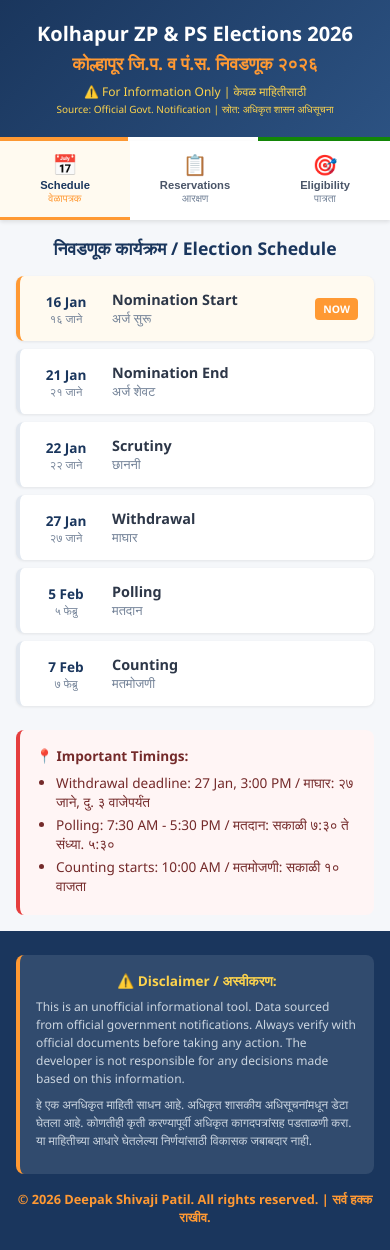
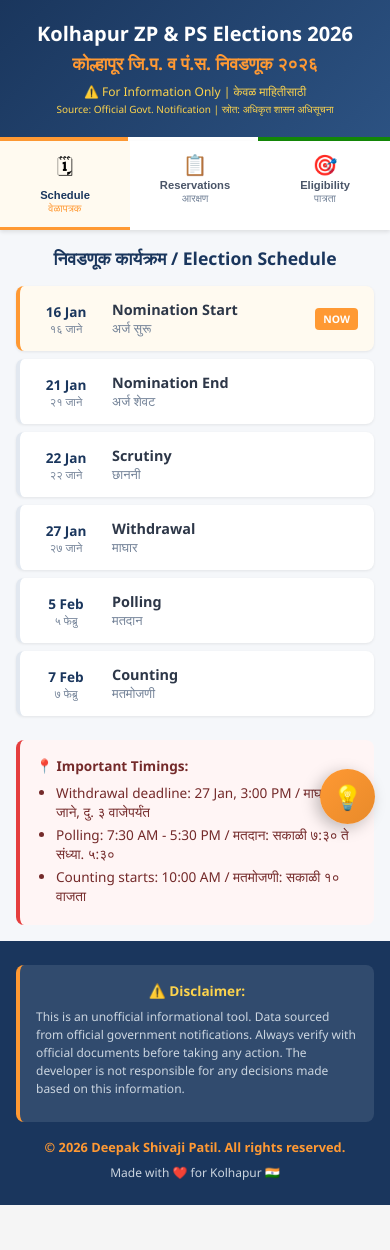
Before and after one commit to dspatil/kop-zp-ps-elections-2026, a Next.js app: page / in a window 390 px wide. After the commit the page ends 1205 px from the top, so only its background shows below. Built offline with nearby package versions, Linux system fonts and the light colour scheme.

Commit message:
feat: Add floating feedback button, fix mobile filters, update footer

```diff
--- a/app/page.module.css
+++ b/app/page.module.css
@@ -6,6 +6,8 @@
   font-family: 'Segoe UI', -apple-system, BlinkMacSystemFont, sans-serif;
   display: flex;
   flex-direction: column;
+  overflow-x: hidden;
+  max-width: 100vw;
 }
 
 /* Header */
@@ -299,12 +301,22 @@
   border-radius: 8px;
   margin-bottom: 1rem;
   box-shadow: 0 1px 3px rgba(0, 0, 0, 0.08);
+  overflow-x: auto;
+  -webkit-overflow-scrolling: touch;
 }
 
 .filterRow {
-  display: grid;
-  grid-template-columns: repeat(2, 1fr);
+  display: flex;
+  flex-direction: column;
   gap: 0.5rem;
+  min-width: 0;
+}
+
+@media (min-width: 480px) {
+  .filterRow {
+    display: grid;
+    grid-template-columns: repeat(2, 1fr);
+  }
 }
 
 @media (min-width: 768px) {
@@ -316,6 +328,9 @@
 .filters .select {
   padding: 0.625rem;
   font-size: 0.85rem;
+  width: 100%;
+  min-width: 0;
+  box-sizing: border-box;
 }
 
 .clearButton {
@@ -437,6 +452,84 @@
   margin-top: auto;
 }
 
+/* Floating Feedback Button */
+.floatingFeedback {
+  position: fixed;
+  right: -5px;
+  top: 50%;
+  transform: translateY(-50%);
+  background: linear-gradient(135deg, #FF9933 0%, #e88a2a 100%);
+  color: white;
+  padding: 0.75rem 1.25rem 0.75rem 0.75rem;
+  border-radius: 30px 0 0 30px;
+  text-decoration: none;
+  display: flex;
+  align-items: center;
+  gap: 0.6rem;
+  box-shadow: -4px 4px 15px rgba(0, 0, 0, 0.25);
+  transition: all 0.3s ease;
+  z-index: 1000;
+}
+
+.floatingFeedback:hover {
+  right: 0;
+  padding-right: 1.5rem;
+  box-shadow: -6px 6px 20px rgba(0, 0, 0, 0.35);
+  background: linear-gradient(135deg, #138808 0%, #0d6b06 100%);
+}
+
+.feedbackIcon {
+  font-size: 1.5rem;
+  animation: bounce 2s infinite;
+}
+
+.feedbackText {
+  display: flex;
+  flex-direction: column;
+  line-height: 1.2;
+}
+
+.feedbackLine1 {
+  font-size: 0.7rem;
+  opacity: 0.9;
+  font-weight: 500;
+}
+
+.feedbackLine2 {
+  font-size: 0.85rem;
+  font-weight: 700;
+  letter-spacing: 0.3px;
+}
+
+@keyframes bounce {
+  0%, 100% { transform: translateY(0); }
+  50% { transform: translateY(-3px); }
+}
+
+/* Mobile: Show as floating circle */
+@media (max-width: 480px) {
+  .floatingFeedback {
+    top: auto;
+    bottom: 20px;
+    right: 15px;
+    border-radius: 50%;
+    padding: 1rem;
+    transform: none;
+    width: 55px;
+    height: 55px;
+    justify-content: center;
+  }
+
+  .feedbackText {
+    display: none;
+  }
+
+  .feedbackIcon {
+    font-size: 1.5rem;
+    margin: 0;
+  }
+}
+
 .footerDisclaimer {
   max-width: 800px;
   margin: 0 auto 1rem;
@@ -466,6 +559,12 @@
   font-size: 0.8rem;
   font-weight: 600;
   margin: 0;
+}
+
+.madeWith {
+  color: #cbd5e0;
+  font-size: 0.75rem;
+  margin-top: 0.5rem;
 }
 
 /* Print Button */
--- a/app/page.tsx
+++ b/app/page.tsx
@@ -122,7 +122,7 @@ export default function Home() {
           className={`${styles.tab} ${activeTab === 'schedule' ? styles.activeTab : ''}`}
           onClick={() => setActiveTab('schedule')}
         >
-          <span className={styles.tabIcon}>📅</span>
+          <span className={styles.tabIcon}>🗓</span>
           <span className={styles.tabLabel}>Schedule</span>
           <span className={styles.tabLabelMr}>वेळापत्रक</span>
         </button>
@@ -359,22 +359,31 @@ export default function Home() {
         )}
       </main>
 
+      {/* Floating Feedback Button */}
+      <a
+        href="mailto:inbox.dpatil@gmail.com?subject=Kolhapur Elections App - Suggestion&body=Hi Deepak,%0D%0A%0D%0AMy suggestion/feature request:%0D%0A%0D%0A"
+        className={styles.floatingFeedback}
+        title="Share your ideas!"
+      >
+        <span className={styles.feedbackIcon}>💡</span>
+        <span className={styles.feedbackText}>
+          <span className={styles.feedbackLine1}>Got an idea?</span>
+          <span className={styles.feedbackLine2}>Request a feature!</span>
+        </span>
+      </a>
+
       {/* Footer */}
       <footer className={styles.footer}>
         <div className={styles.footerDisclaimer}>
-          <strong>⚠️ Disclaimer / अस्वीकरण:</strong>
+          <strong>⚠️ Disclaimer:</strong>
           <p>
             This is an unofficial informational tool. Data sourced from official government notifications.
             Always verify with official documents before taking any action. The developer is not responsible
             for any decisions made based on this information.
           </p>
-          <p>
-            हे एक अनधिकृत माहिती साधन आहे. अधिकृत शासकीय अधिसूचनांमधून डेटा घेतला आहे.
-            कोणतीही कृती करण्यापूर्वी अधिकृत कागदपत्रांसह पडताळणी करा.
-            या माहितीच्या आधारे घेतलेल्या निर्णयांसाठी विकासक जबाबदार नाही.
-          </p>
         </div>
-        <p className={styles.copyright}>© {new Date().getFullYear()} Deepak Shivaji Patil. All rights reserved. | सर्व हक्क राखीव.</p>
+        <p className={styles.copyright}>© {new Date().getFullYear()} Deepak Shivaji Patil. All rights reserved.</p>
+        <p className={styles.madeWith}>Made with ❤️ for Kolhapur 🇮🇳</p>
       </footer>
     </div>
   );
```
